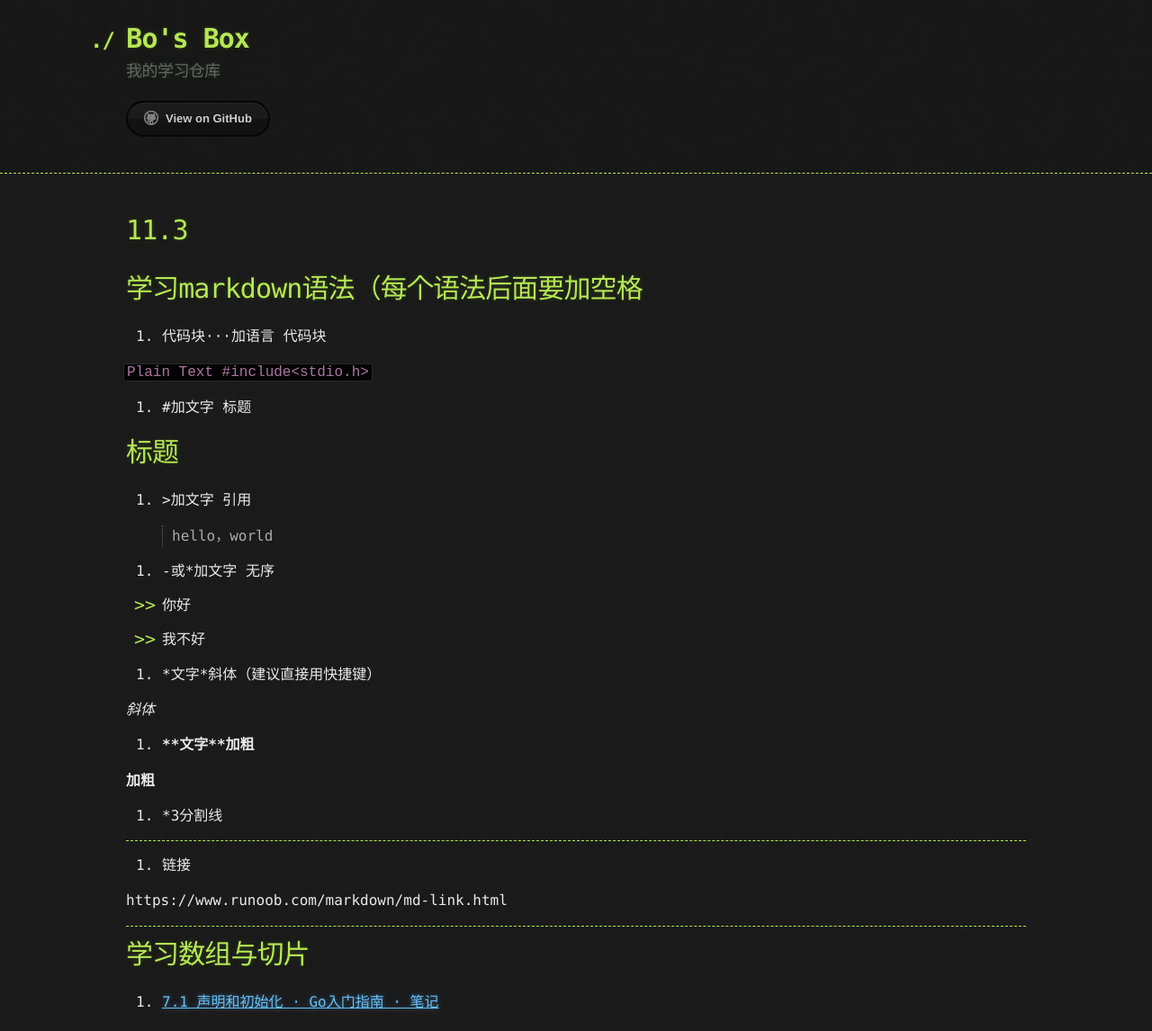
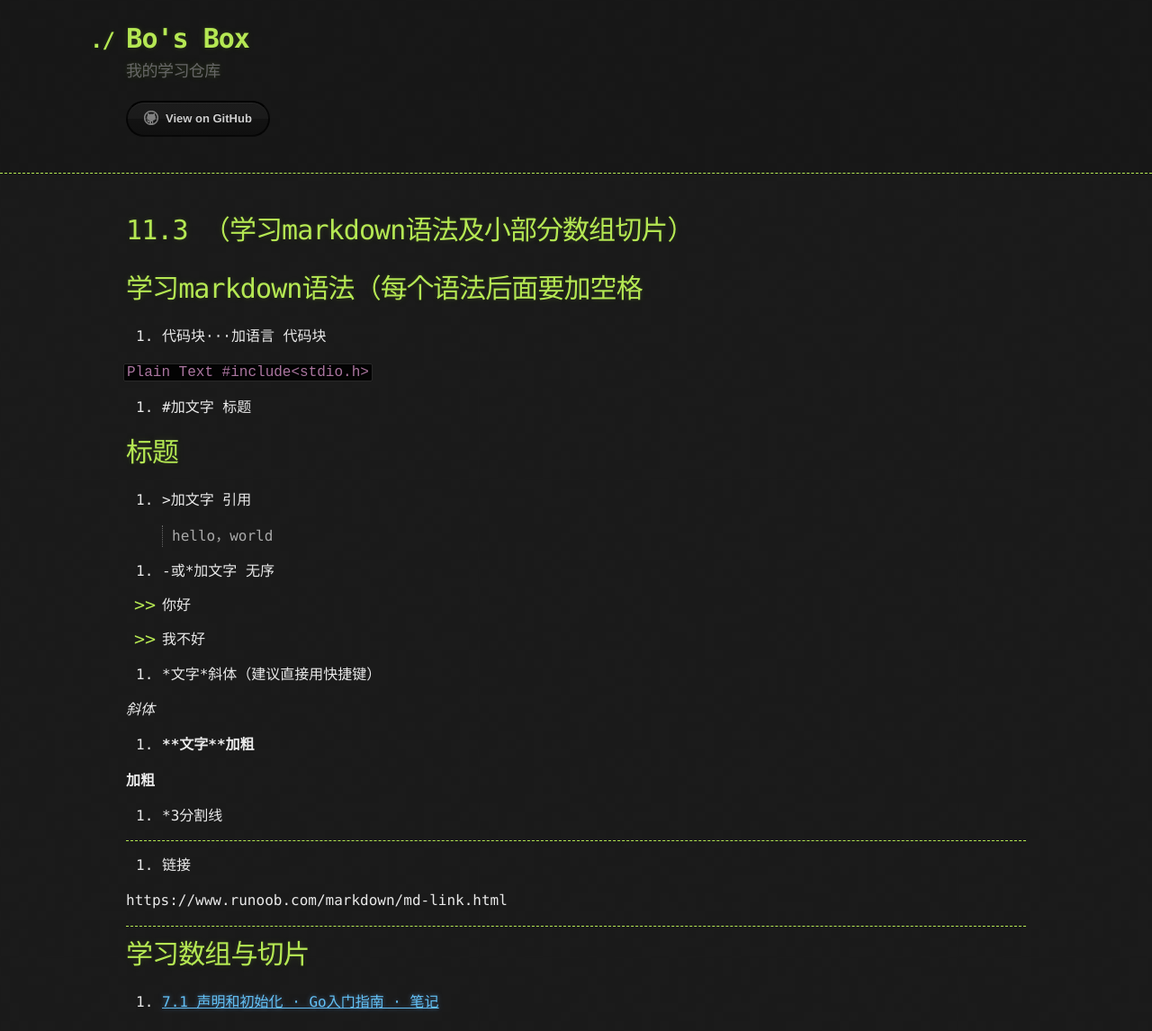
Before and after one commit to CENSORED6/CENSORED6.github.io, a Jekyll site: the page built from muxi/week 1/11.3.md, in a window 1280 px wide. Shown: the whole page at 90% size. Built offline with Jekyll 4.4.1, drawn with Linux system fonts in a browser that asks for light colours; our own code applies the rules of GitHub Pages for plain Markdown files.

Commit message:
Update title and add markdown syntax explanation

```diff
--- a/muxi/week 1/11.3.md
+++ b/muxi/week 1/11.3.md
@@ -1,4 +1,4 @@
-# 11\.3
+# 11\.3 （学习markdown语法及小部分数组切片）
 
 # 学习markdown语法（每个语法后面要加空格
 
```
